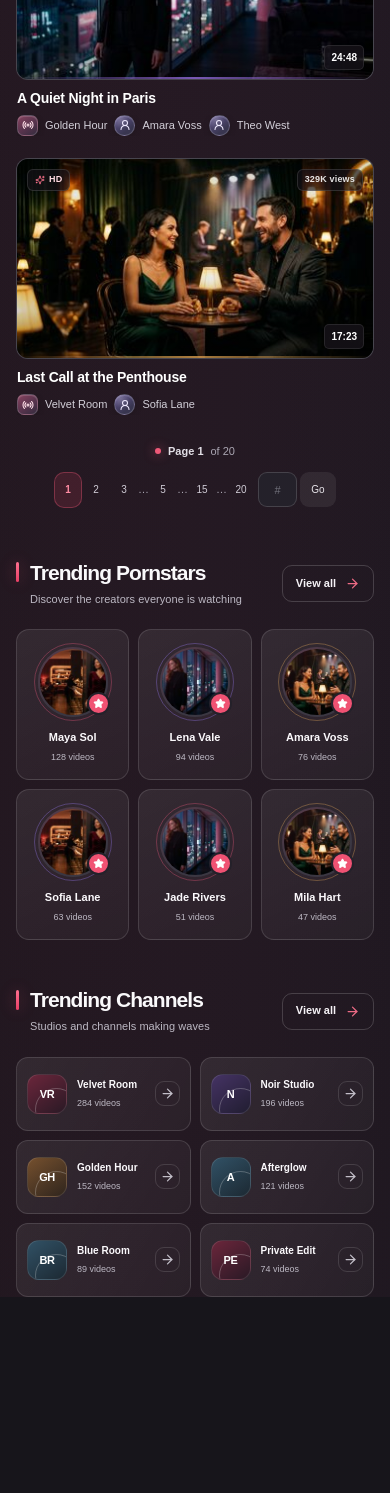
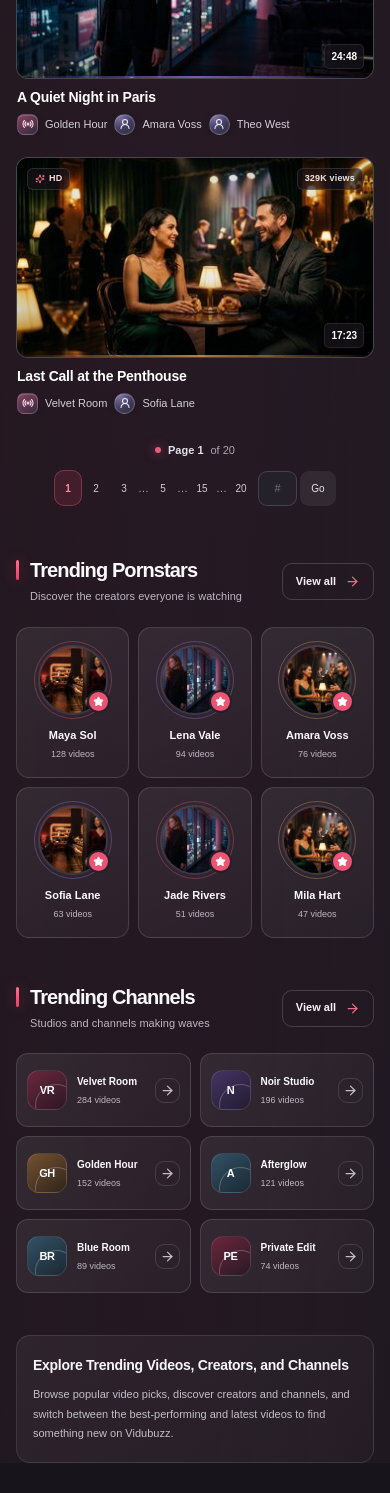
Before and after one commit to atikx2/vidubuzz1, a Next.js app: page / in a window 390 px wide. Shown: the part 6423-7916 px from the top of the page. Before the commit the page ends 7720 px from the top, so only its background shows below. Built offline with nearby package versions, Linux system fonts and the light colour scheme.

Commit message:
Add video sorting filter and editable SEO copy
Co-authored-by: arena-agent <297053741+arena-agent@users.noreply.github.com>

```diff
--- a/app/globals.css
+++ b/app/globals.css
@@ -155,6 +155,38 @@ button { -webkit-tap-highlight-color: transparent; }
 .section-marker { width: 3px; height: 22px; flex: 0 0 3px; border-radius: 4px; background: linear-gradient(180deg, #ff7190, #e73e65); box-shadow: 0 0 15px rgba(255,85,122,.36); }
 .section-heading h1, .section-heading h2 { margin: 0; color: #faf9fb; font-size: clamp(20px, 2.1vw, 25px); font-weight: 730; letter-spacing: -.045em; line-height: 1.2; scroll-margin-top: 110px; }
 .section-heading p { margin: 7px 0 0 14px; color: #bcb8c3; font-size: 12px; letter-spacing: .005em; }
+
+.video-filter {
+  display: inline-flex;
+  align-items: center;
+  gap: 7px;
+  flex: 0 0 auto;
+  height: 39px;
+  padding: 0 11px;
+  border: 1px solid rgba(255,255,255,.15);
+  border-radius: 11px;
+  background: linear-gradient(145deg, rgba(255,255,255,.09), rgba(255,255,255,.045));
+  color: #d9d5df;
+  box-shadow: inset 0 1px rgba(255,255,255,.06), 0 3px 10px rgba(0,0,0,.08);
+  transition: border-color .16s, background .16s;
+}
+.video-filter:focus-within { border-color: rgba(255,113,144,.55); background: rgba(255,255,255,.11); }
+.video-filter-icon { flex: 0 0 auto; color: #ff829c; }
+.filter-caption { color: #aaa6b2; font-size: 10px; font-weight: 600; }
+.video-filter select {
+  width: 91px;
+  padding: 0;
+  border: 0;
+  outline: 0;
+  appearance: none;
+  background: transparent;
+  color: #faf8fc;
+  cursor: pointer;
+  font-size: 11px;
+  font-weight: 700;
+}
+.video-filter option { background: #292631; color: #faf8fc; }
+.video-filter-chevron { flex: 0 0 auto; color: #b8b4bf; pointer-events: none; }
 .view-all-button { display: inline-flex !important; align-items: center; gap: 9px !important; height: 37px !important; padding: 0 13px !important; border-color: rgba(255,255,255,.17) !important; border-radius: 10px !important; color: #f6f3f7 !important; font-size: 11px !important; }
 .view-all-button svg { color: #ed6b85; transition: transform .18s; }
 .view-all-button:hover svg { transform: translateX(3px); }
@@ -207,6 +239,16 @@ button { -webkit-tap-highlight-color: transparent; }
 .page-jump-input::-webkit-inner-spin-button, .page-jump-input::-webkit-outer-spin-button { margin: 0; -webkit-appearance: none; }
 .page-jump-input { -moz-appearance: textfield; }
 .page-jump-button { height: 35px !important; padding: 0 11px !important; border-radius: 9px !important; color: #e7e4e9 !important; font-size: 10px !important; }
+
+.seo-copy {
+  padding: 24px 22px;
+  border: 1px solid rgba(255,255,255,.11);
+  border-radius: 16px;
+  margin: 54px 0 42px;
+  background: linear-gradient(135deg, rgba(255,255,255,.055), rgba(255,255,255,.02));
+}
+.seo-copy h2 { margin: 0 0 9px; color: #f8f5fa; font-size: 16px; font-weight: 700; letter-spacing: -.02em; }
+.seo-copy p { max-width: 100ch; margin: 0; color: #c3bfca; font-size: 12px; line-height: 1.8; }
 
 .discovery-section { padding-top: 67px; scroll-margin-top: 100px; }
 .discovery-section .section-heading { margin-bottom: 22px; }
@@ -263,9 +305,13 @@ button { -webkit-tap-highlight-color: transparent; }
   .menu-popover { top: 58px; right: auto; left: 12px; width: min(290px, calc(100vw - 24px)); }
   .page-shell { width: min(100% - 32px, 560px); }
   .video-section { padding-top: 29px; }
-  .section-heading { margin-bottom: 16px; }
-  .section-heading h1, .section-heading h2 { font-size: 21px; }
+  .section-heading { gap: 8px; margin-bottom: 16px; }
+  .section-heading h1, .section-heading h2 { font-size: 20px; }
   .section-heading p { margin-top: 6px; font-size: 11px; }
+  .video-filter { height: 36px; gap: 5px; padding: 0 8px; border-radius: 10px; }
+  .filter-caption { display: none; }
+  .video-filter select { width: 75px; font-size: 10px; }
+  .video-filter-chevron { width: 12px; }
   .section-marker { height: 20px; }
   .video-grid { grid-template-columns: minmax(0, 1fr); gap: 22px; }
   .video-cover { border-radius: 12px; }
@@ -295,6 +341,9 @@ button { -webkit-tap-highlight-color: transparent; }
   .channel-copy strong { font-size: 10px; }
   .channel-copy span { font-size: 9px; }
   .channel-arrow { width: 25px; height: 25px; flex-basis: 25px; }
+  .seo-copy { padding: 19px 16px; border-radius: 14px; margin: 42px 0 30px; }
+  .seo-copy h2 { font-size: 14px; }
+  .seo-copy p { font-size: 11px; line-height: 1.75; }
 }
 @media (max-width: 370px) {
   .header-inner { grid-template-columns: 34px minmax(0, 1fr) auto; gap: 5px; padding: 0 10px; }
@@ -303,6 +352,7 @@ button { -webkit-tap-highlight-color: transparent; }
   .brand-symbol { width: 29px; height: 29px; }
   .menu-trigger, .mobile-search-trigger, .account-trigger { width: 34px !important; height: 34px !important; }
   .page-shell { width: calc(100% - 24px); }
+  .video-section .section-heading h1 { font-size: 18px; }
   .pagination { gap: 3px; }
   .page-number { width: 26px; height: 34px; }
   .page-jump-input { width: 38px !important; flex-basis: 38px; }
--- a/components/homepage-content.tsx
+++ b/components/homepage-content.tsx
@@ -1,15 +1,11 @@
 import Link from "next/link";
 import {
   ArrowRight,
-  Play,
-  Radio,
-  Sparkles,
   Star,
-  UserRound,
 } from "lucide-react";
 import { Button } from "@/components/ui/button";
-import { channels, performers, videos, type Video } from "@/lib/demo-content";
-import { Pagination } from "@/components/pagination";
+import { channels, performers } from "@/lib/demo-content";
+import { VideoListing } from "@/components/video-listing";
 import { siteContent } from "@/lib/site-content";
 
 function SectionHeading({
@@ -45,42 +41,6 @@ function SectionHeading({
         </Button>
       )}
     </div>
-  );
-}
-
-function VideoCard({ video, index }: { video: Video; index: number }) {
-  return (
-    <article id={`video-${index}`} className="video-card">
-      <div className="video-cover">
-        <picture>
-          <source srcSet={`${video.imageSmall} 240w, ${video.image} 360w`} sizes="(max-width: 600px) 100vw, (max-width: 1100px) 50vw, 25vw" />
-          <img src={video.image} alt={`Cinematic preview for ${video.title}`} width="360" height="203" loading={index < 2 ? "eager" : "lazy"} fetchPriority={index === 0 ? "high" : undefined} decoding="async" />
-        </picture>
-        <span className="cover-shade" />
-        <span className="cover-topline">
-          <span className="cover-quality"><Sparkles size={10} /> HD</span>
-          <span className="cover-views">{video.views} views</span>
-        </span>
-        <span className="cover-play"><Play size={18} fill="currentColor" /></span>
-        <span className="cover-duration">{video.duration}</span>
-        <span className={`cover-glow glow-${video.accent}`} />
-      </div>
-      <div className="video-card-info">
-        <h3 className="video-title" title={video.title}>{video.title}</h3>
-        <div className="creator-scroll" tabIndex={0} aria-label={`Channel ${video.channel}; models ${video.actors.join(", ")}`}>
-          <span className="creator-chip channel-chip">
-            <span className="mini-avatar channel-avatar"><Radio size={12} strokeWidth={2.1} /></span>
-            <span>{video.channel}</span>
-          </span>
-          {video.actors.map((actor) => (
-            <span className="creator-chip model-chip" key={actor}>
-              <span className="mini-avatar model-avatar"><UserRound size={12} strokeWidth={2.1} /></span>
-              <span>{actor}</span>
-            </span>
-          ))}
-        </div>
-      </div>
-    </article>
   );
 }
 
@@ -141,20 +101,13 @@ function ChannelSection() {
 export function HomepageContent() {
   return (
     <main className="page-shell">
-      <section className="video-section" aria-labelledby="trending-videos">
-        <SectionHeading
-          id="trending-videos"
-          title={siteContent.videosHeading}
-          description={siteContent.videosDescription}
-          heading="h1"
-        />
-        <div className="video-grid">
-          {videos.map((video, index) => <VideoCard video={video} index={index} key={`${video.title}-${index}`} />)}
-        </div>
-        <Pagination />
-      </section>
+      <VideoListing />
       <PerformerSection />
       <ChannelSection />
+      <section className="seo-copy" aria-labelledby="homepage-seo-heading">
+        <h2 id="homepage-seo-heading">{siteContent.homeSeoHeading}</h2>
+        <p>{siteContent.homeSeoDescription}</p>
+      </section>
     </main>
   );
 }
--- /dev/null
+++ b/components/video-listing.tsx
@@ -0,0 +1,101 @@
+"use client";
+
+import { useMemo, useState } from "react";
+import { ChevronDown, ListFilter, Play, Radio, Sparkles, UserRound } from "lucide-react";
+import { Pagination } from "@/components/pagination";
+import { videos, type Video } from "@/lib/demo-content";
+import { siteContent } from "@/lib/site-content";
+
+type SortMode = "best" | "latest";
+
+function VideoCard({ video, position }: { video: Video; position: number }) {
+  return (
+    <article id={`video-${video.id}`} className="video-card">
+      <div className="video-cover">
+        <picture>
+          <source
+            srcSet={`${video.imageSmall} 240w, ${video.image} 360w`}
+            sizes="(max-width: 600px) 100vw, (max-width: 1100px) 50vw, 25vw"
+          />
+          <img
+            src={video.image}
+            alt={`Cinematic preview for ${video.title}`}
+            width="360"
+            height="203"
+            loading={position < 2 ? "eager" : "lazy"}
+            fetchPriority={position === 0 ? "high" : undefined}
+            decoding="async"
+          />
+        </picture>
+        <span className="cover-shade" />
+        <span className="cover-topline">
+          <span className="cover-quality"><Sparkles size={10} /> HD</span>
+          <span className="cover-views">{video.views} views</span>
+        </span>
+        <span className="cover-play"><Play size={18} fill="currentColor" /></span>
+        <span className="cover-duration">{video.duration}</span>
+        <span className={`cover-glow glow-${video.accent}`} />
+      </div>
+      <div className="video-card-info">
+        <h3 className="video-title" title={video.title}>{video.title}</h3>
+        <div className="creator-scroll" tabIndex={0} aria-label={`Channel ${video.channel}; models ${video.actors.join(", ")}`}>
+          <span className="creator-chip channel-chip">
+            <span className="mini-avatar channel-avatar"><Radio size={12} strokeWidth={2.1} /></span>
+            <span>{video.channel}</span>
+          </span>
+          {video.actors.map((actor) => (
+            <span className="creator-chip model-chip" key={actor}>
+              <span className="mini-avatar model-avatar"><UserRound size={12} strokeWidth={2.1} /></span>
+              <span>{actor}</span>
+            </span>
+          ))}
+        </div>
+      </div>
+    </article>
+  );
+}
+
+export function VideoListing() {
+  const [sortMode, setSortMode] = useState<SortMode>("best");
+  const sortedVideos = useMemo(() => {
+    const items = [...videos];
+    if (sortMode === "latest") {
+      return items.sort((a, b) => a.hoursAgo - b.hoursAgo);
+    }
+    return items.sort((a, b) => b.viewCount - a.viewCount);
+  }, [sortMode]);
+
+  return (
+    <section className="video-section" aria-labelledby="trending-videos">
+      <div className="section-heading">
+        <div className="section-heading-copy">
+          <div className="section-title-line">
+            <span className="section-marker" />
+            <h1 id="trending-videos">{siteContent.videosHeading}</h1>
+          </div>
+          <p>{siteContent.videosDescription}</p>
+        </div>
+        <label className="video-filter" htmlFor="video-sort">
+          <ListFilter size={15} className="video-filter-icon" aria-hidden="true" />
+          <span className="filter-caption">{siteContent.videoFilterLabel}</span>
+          <select
+            id="video-sort"
+            value={sortMode}
+            onChange={(event) => setSortMode(event.target.value as SortMode)}
+            aria-label={siteContent.videoFilterAriaLabel}
+          >
+            <option value="best">{siteContent.bestVideoLabel}</option>
+            <option value="latest">{siteContent.latestVideoLabel}</option>
+          </select>
+          <ChevronDown size={14} className="video-filter-chevron" aria-hidden="true" />
+        </label>
+      </div>
+      <div className="video-grid">
+        {sortedVideos.map((video, position) => (
+          <VideoCard video={video} position={position} key={video.id} />
+        ))}
+      </div>
+      <Pagination />
+    </section>
+  );
+}
--- a/lib/demo-content.ts
+++ b/lib/demo-content.ts
@@ -1,9 +1,12 @@
 export type Video = {
+  id: number;
   title: string;
   channel: string;
   performer: string;
   actors: string[];
   views: string;
+  viewCount: number;
+  hoursAgo: number;
   age: string;
   duration: string;
   image: string;
@@ -46,17 +49,27 @@ const entries: Array<[string, string, string, string, string]> = [
 
 const moreActors = ["Nico Vale", "Aria Moon", "Jules Hart", "Elise Mar", "Theo West", "Ivy Rose"];
 
+function parseViewCount(label: string) {
+  const amount = Number.parseFloat(label);
+  if (label.endsWith("M")) return amount * 1_000_000;
+  if (label.endsWith("K")) return amount * 1_000;
+  return amount;
+}
+
 export const videos: Video[] = entries.map((entry, index) => {
   const [image, imageSmall] = covers[index % covers.length];
   const extraActorCount = index % 3 === 0 ? 3 : index % 3 === 1 ? 1 : 0;
   const extras = Array.from({ length: extraActorCount }, (_, offset) => moreActors[(index + offset) % moreActors.length]);
   const actors = [entry[2], ...extras];
   return {
+    id: index,
     title: entry[0],
     channel: entry[1],
     performer: entry[2],
     actors,
     views: entry[3],
+    viewCount: parseViewCount(entry[3]),
+    hoursAgo: (index * 7) % 24 + 1,
     age: `${index + 1} hours ago`,
     duration: entry[4],
     image,
--- a/lib/site-content.ts
+++ b/lib/site-content.ts
@@ -2,8 +2,17 @@
 export const siteContent = {
   videosHeading: "Trending Videos",
   videosDescription: "The most-watched videos right now",
+  videoFilterLabel: "Filter",
+  bestVideoLabel: "Best Video",
+  latestVideoLabel: "Latest Video",
+  videoFilterAriaLabel: "Sort videos",
   performersHeading: "Trending Pornstars",
   performersDescription: "Discover the creators everyone is watching",
   channelsHeading: "Trending Channels",
   channelsDescription: "Studios and channels making waves",
+  homeSeoHeading: "Explore Trending Videos, Creators, and Channels",
+  homeSeoDescription: "Browse popular video picks, discover creators and channels, and switch between the best-performing and latest videos to find something new on Vidubuzz.",
+  channelPageTitle: "Trending Channels",
+  channelPageSubtitle: "Explore popular channels and discover more from your favorite creators.",
+  channelPageSeoDescription: "Browse trending channels on Vidubuzz, explore their latest uploads, and find creators and videos that match your interests.",
 };
```
